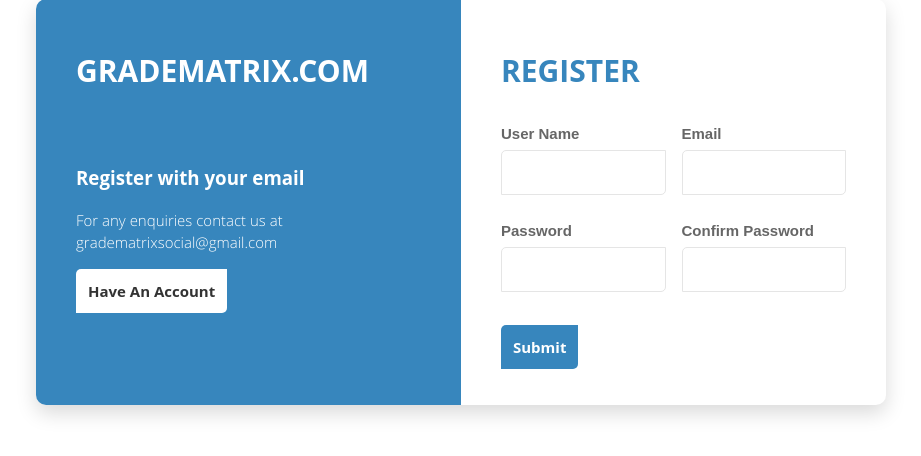
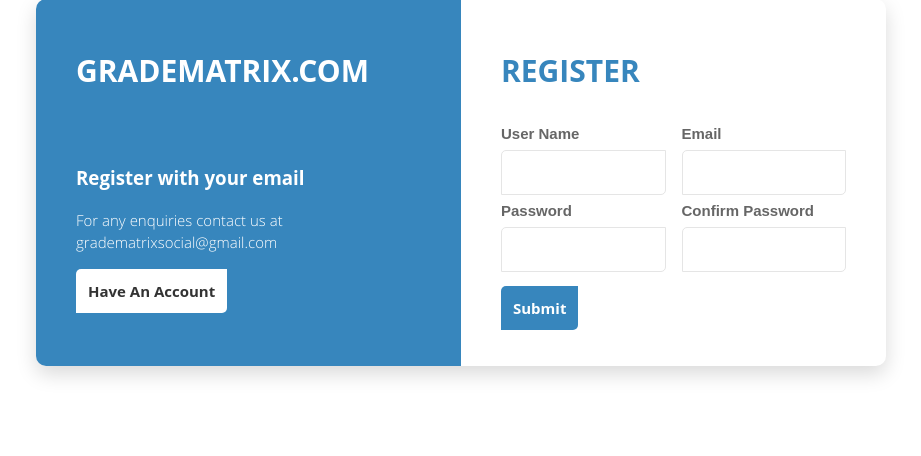
Before and after one commit to msunilhyd/microblog, a Flask app: template app/templates/auth/register.html in a window 1280 px wide. Shown: the part 176-632 px from the top of the page, without its empty margins (179-1100 px from the left). Run offline with Flask 2, Linux system fonts and the light colour scheme; the template is opened without the code that fills it, so the values that code supplies are empty, except form fields; form fields are guessed from the names that the template uses; parts of the project's set-up code (start-up, migrations or seed data) failed here and were passed over; some libraries are stand-ins or nearby versions; some web fonts are replaced.

Commit message:
09-May-19: Removed the padding bottom of the register form

```diff
--- a/app/static/landing/style.css
+++ b/app/static/landing/style.css
@@ -203,7 +203,7 @@ body {
     font-weight: 900;
 }
 .form-v4-content .form-detail .input-text {
-	margin-bottom: 27px;
+	/*margin-bottom: 27px;*/
 }
 .form-v4-content .form-detail input {
 	width: 100%;
--- a/app/templates/auth/register.html
+++ b/app/templates/auth/register.html
@@ -83,8 +83,14 @@ at gradematrixsocial@gmail.com</p>
             {% endfor %}
                     </div>
                 </div>
-                     <div class="form-row-last">
+                     <div id="register_submit" class="form-row-last">
                         {{ form.submit(class="register") }}
+                        <!-- <script type="text/javascript">
+                            document.getElementById("submit").addEventListener("click",
+                                function(event){
+                                    event.preventDefault()
+                                });
+                        </script> -->
                     </div>
             </form>
         </div>
```
Also changed, not shown: app/static/stylesheet.css (+12 -9 lines).
